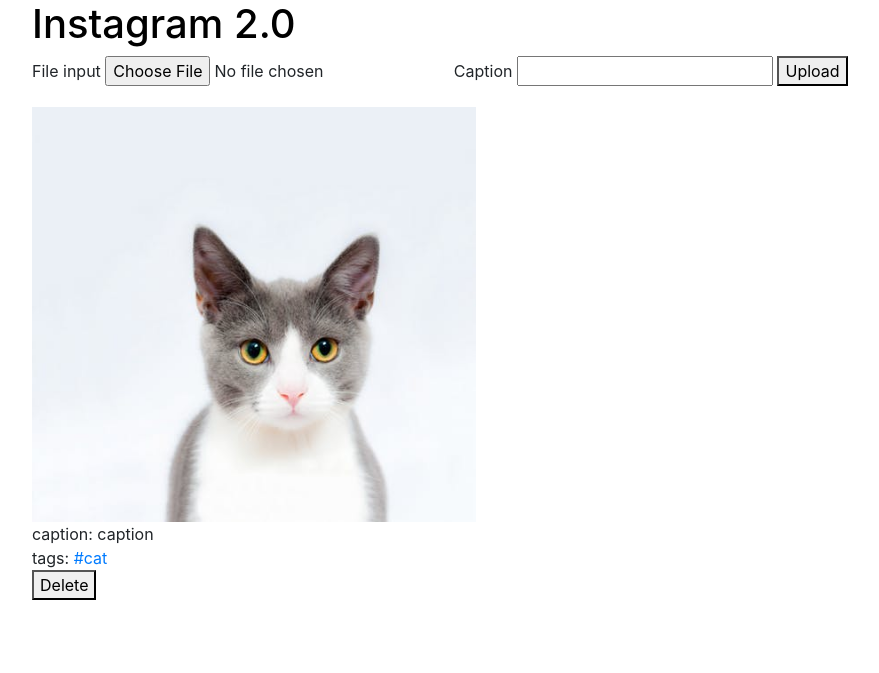
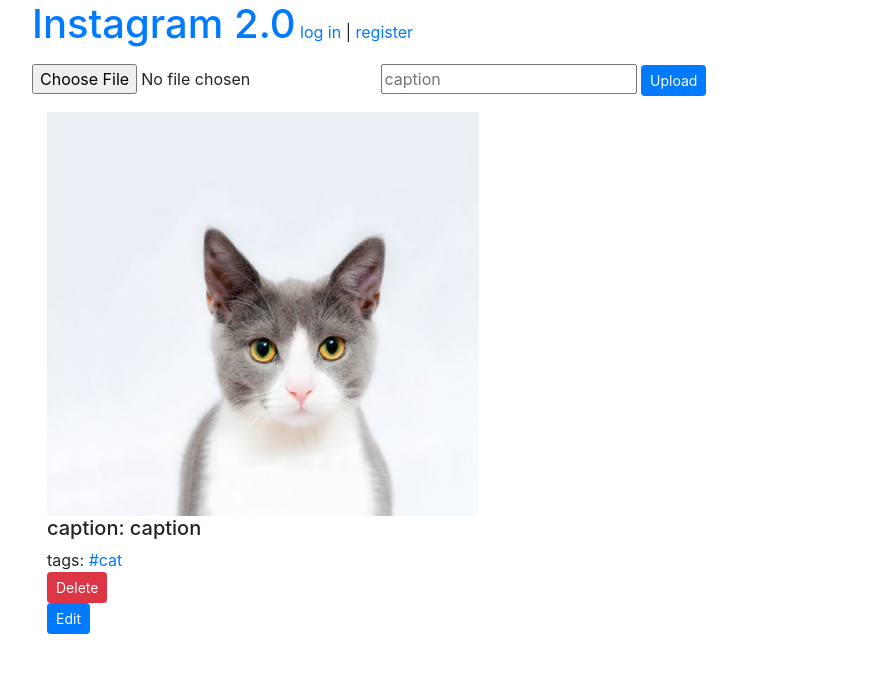
Before and after one commit to cassandrali/instagram-2.0, a Flask app: page / in a window 1280 px wide. Shown: the top 673 px of the page, without its empty margins (53-932 px from the left). Run offline with Flask 2, Linux system fonts and the light colour scheme; data comes from the database, SQL or seed files in the repository; both versions use the stored data as it was after the commit; parts of the project's set-up code (start-up, migrations or seed data) failed here and were passed over; some libraries are stand-ins or nearby versions.

Commit message:
added edit functionality to posts

```diff
--- a/instagram2/config.py
+++ b/instagram2/config.py
@@ -2,3 +2,4 @@ DEBUG = True
 SQLALCHEMY_DATABASE_URI = 'sqlite:///posts.db'
 SECRET_KEY = '+*\x7f\xcd;\xa9\xa7&\xf4\\\xfc\xedC@>(\x9b\xec\xa8)\x90i\x03\xaa'
 UPLOAD_FOLDER = '/Users/admin/Documents/instagramML/instagram2/static/images'
+SQLALCHEMY_TRACK_MODIFICATIONS = False
--- a/instagram2/static/css/main.css
+++ b/instagram2/static/css/main.css
@@ -1,4 +1,30 @@
-.page-header-link {
+/*.title > h1 > a {
+	text-decoration: none;
+	color: #000000;
+}*/
+
+.title_link {
 	text-decoration: none;
 	color: #000000;
 }
+
+/*a[href~=home] {
+	text-decoration: none;
+	color: #000000;
+}*/
+
+.title {
+	display: inline-block;
+}
+
+.login {
+	display: inline-block;
+}
+
+.btn-danger {
+	display: inline-block;
+}
+
+.edit-button {
+	display: inline-block;
+}
--- a/instagram2/templates/layout.html
+++ b/instagram2/templates/layout.html
@@ -5,50 +5,106 @@
 	<meta charset="utf-8">
 	<meta name="viewport" content="width=device-width, initial-scale=1, shrink-to-fit=no">
 
+	<script src="https://code.jquery.com/jquery-3.3.1.slim.min.js" integrity="sha384-q8i/X+965DzO0rT7abK41JStQIAqVgRVzpbzo5smXKp4YfRvH+8abtTE1Pi6jizo" crossorigin="anonymous"></script>
+	<script src="https://cdnjs.cloudflare.com/ajax/libs/popper.js/1.14.3/umd/popper.min.js" integrity="sha384-ZMP7rVo3mIykV+2+9J3UJ46jBk0WLaUAdn689aCwoqbBJiSnjAK/l8WvCWPIPm49" crossorigin="anonymous"></script>
+
 	<!-- Bootstrap CSS -->
-	<link rel="stylesheet" href="https://maxcdn.bootstrapcdn.com/bootstrap/4.0.0/css/bootstrap.min.css" integrity="sha384-Gn5384xqQ1aoWXA+058RXPxPg6fy4IWvTNh0E263XmFcJlSAwiGgFAW/dAiS6JXm" crossorigin="anonymous">
+	<link rel="stylesheet" href="https://stackpath.bootstrapcdn.com/bootstrap/4.1.3/css/bootstrap.min.css" integrity="sha384-MCw98/SFnGE8fJT3GXwEOngsV7Zt27NXFoaoApmYm81iuXoPkFOJwJ8ERdknLPMO" crossorigin="anonymous">
+
+	<!-- Boostrap JS -->
+	<script src="https://stackpath.bootstrapcdn.com/bootstrap/4.1.3/js/bootstrap.min.js" integrity="sha384-ChfqqxuZUCnJSK3+MXmPNIyE6ZbWh2IMqE241rYiqJxyMiZ6OW/JmZQ5stwEULTy" crossorigin="anonymous"></script>
 
 	<!-- Custom CSS -->
 	<link rel="stylesheet" type="text/css" href="/static/css/main.css">
 
 	<title>Instagram 2.0</title>
+	<a href="{{ url_for('index') }}"></a>
 </head>
 <body>
+	{% with messages = get_flashed_messages() %}
+		{% if messages %}
+			{% for message in messages %}
+				<div class="alert alert-primary" role="alert">
+					<h2>Error: {{ message }}</h2>
+				</div>
+			{% endfor %}
+		{% endif %}
+	{% endwith %}
 	<div class="container">
 		<div class="page-header">
-			<h1><a class="page-header-link" href="{{ url_for('index') }}">Instagram 2.0</a></h1>
+			<div class="title">
+				<h1><a class="title-link" href="{{ url_for('index') }}">Instagram 2.0</a></h1>
+			</div>
+			<div class="login">
+				<a href="{{ url_for('index') }}">log in </a>|
+				<a href="{{ url_for('index') }}">register</a>
+			</div>
 			<h2>{% if tag_name_header is defined %}displaying all posts with #{{ tag_name_header }}{% endif %}</h2>
 		</div>
 
 	  <!-- HANDLES FORM UPLOAD -->
 	  <form method="POST" action= "{{ url_for('upload') }}" enctype="multipart/form-data">
 	  	<div class="form-group">
-	  		<label for="inputFile">File input</label>
-		  	<input type="file" name="inputFile" />
-		  	<label for="caption">Caption</label>
-		  	<input id="caption" name="caption" type="text" />
-		  	<button type="submit">Upload</button>
-		 </div>
+		  	<input type="file" name="inputFile">
+		  	<input id="caption" name="caption" type="text" placeholder="caption">
+		  	<button type="submit" class="btn btn-primary btn-sm">Upload</button>
+		  </div>
 	  </form>
-
-	</div>
 
 	<!-- POSTS -->
 	{% for post in posts %}
 		<div class="container">
 			<img src=" {{ url_for('static', filename=post.imagepath) }}" width=40%>
-			<div>caption: {{ post.caption }}</div>
+			<div class="caption"><h5>caption: {{ post.caption }}</h5></div>
 			<div>
+				<!-- TAGS -->
 				tags:
 				{% for tag in post.tags %}
 					<a href="{{ url_for('display_posts_with_specified_tag', tag_name=tag.name) }}">#{{ tag.name }}</a>
 				{% endfor %}
 			</div>
+			<!-- DELETE BUTTON -->
 			<form method="POST" action="{{ url_for('delete', id=post.id) }}">
-				<button type="submit">Delete</button>
+				<button type="submit button" class="btn btn-danger btn-sm">Delete</button>
 			</form>
+			<!-- EDIT BUTTON -->
+			<button type="button" class="btn btn-primary btn-sm edit-button" data-toggle="modal" href="#myModal">Edit</button>
+
+			<!-- Modal -->
+			<div id="myModal" class="modal">
+			  <div class="modal-dialog">
+
+			    <!-- Modal content-->
+			    <div class="modal-content">
+			      <div class="modal-header">
+			        <button type="button" class="close" data-dismiss="modal">&times;</button>
+			        <h4 class="modal-title">Edit</h4>
+			      </div>
+
+			      <!-- modal body -->
+			      <form method="POST" action= "{{ url_for('edit', id=post.id) }}" enctype="multipart/form-data">
+				      <div class="form-group">
+			  				<label for="caption">Caption</label>
+			  				<input id="caption" name="caption" type="text" value="{{ post.caption }}" />
+			  				<label for="tags">Tags</label>
+			  				<input id="tags" name="tags" type="text" value="#{{ post.tags | join('#', attribute='name') }}"/>
+			  				<button type="submit">Update</button>
+			 				</div>
+		 				</form>
+
+			      <div class="modal-footer">
+			        <button type="button" class="btn btn-default" data-dismiss="modal">Close</button>
+			      </div>
+			    </div>
+
+			  </div>
+			</div>
+
 		</div>
 	{% endfor %}
+	</div>
+	<script>
+	</script>
 
 </body>
 </html>
--- a/instagram2/views.py
+++ b/instagram2/views.py
@@ -1,4 +1,5 @@
 from instagram2 import app, db
+from forms import LoginForm, RegisterForm
 from models import Post, Tag
 from flask import render_template, request, redirect, url_for, jsonify, json, flash
 from werkzeug import secure_filename
@@ -17,7 +18,7 @@ def index():
 def upload():
 	# check if the post request has the file part
 	if 'inputFile' not in request.files:
-		flash('No file part')
+		flash('No file input')
 		return redirect(url_for('index'))
 	file = request.files['inputFile']
 	# if user does not select file, browser also
@@ -44,14 +45,71 @@ def upload():
 @app.route('/delete/<int:id>', methods=['POST'])
 def delete(id):
 	post = Post.query.get(id) #TODO: DELETE CORRESPONDING TAGS
-	db.session.delete(post)
+
+	delete_tags(post)
+
+	db.session.delete(post) # deletes the post
 	db.session.commit()
+	return redirect(url_for('index'))
+
+# endpoint to edit an image's caption and tags
+@app.route('/edit/<int:id>', methods=['POST'])
+def edit(id):
+	# query for post to be edited
+	post = Post.query.get(id)
+
+	delete_tags(post)
+
+	# get new caption and tags
+	new_caption = request.form['caption']
+	print('NEW CAPTION: ' + new_caption)
+	new_tags = request.form['tags'] # assume that it's a string in the format #dog#cat#whatever
+	print('NEW TAGS: ' + new_tags)
+	new_tags = "".join(new_tags.split()) # remove all whitespace, string type
+	print('NEW TAGS WITH WHITESPACE REMOVED: ' + new_tags)
+	new_tag_list = new_tags.split('#')
+
+	for new_tag in new_tag_list:
+		print('TAG IN NEW TAG LIST: ' + new_tag)
+		if new_tag:
+			print (new_tag + ' IS NOT EMPTY')
+			new_tag_object = Tag.query.filter_by(name=new_tag).first()
+			if new_tag_object == None:
+				new_tag_object = Tag(name=new_tag)
+				db.session.add(new_tag_object)
+				print("DB DOES NOT CONTAIN " + new_tag + ". ADD IT TO DB")
+
+			new_tag_object.owners.append(post) # associate each NEW tag with the post
+
+	# update post's caption in database
+	post.caption = new_caption
+
+	db.session.commit()
+
 	return redirect(url_for('index'))
 
 @app.route("/<tag_name>")
 def display_posts_with_specified_tag(tag_name):
 	posts = Tag.query.filter_by(name=tag_name).first().owners
 	return render_template('layout.html', posts=posts, tag_name_header=tag_name)
+
+@app.route("/login")
+def login():
+	form = LoginForm()
+
+	if form.validate_on_submit():
+		return render_template('login.html', form=form) # PLACEHOLDER
+
+	return render_template('login.html', form=form)
+
+@app.route("/register")
+def register():
+	form = RegisterForm()
+
+	if form.validate_on_submit():
+		return render_template('login.html', form=form) #PLACEHOLDER
+
+	return render_template('register.html', form=form)
 
 # allow images only
 ALLOWED_EXTENSIONS = set(['png', 'jpg', 'jpeg', 'gif'])
@@ -93,7 +151,11 @@ def add_to_database(file):
 
 	db.session.commit()
 
-# returns JSON of all image posts
-# @app.route('/api/posts')
-# def retrieve_images():
-# 	return json.dumps([p.as_dict() for p in Post.query.all()][::-1])
+# delete these
+def delete_tags(post):
+	tags_to_be_deleted = post.tags.copy() #challenge
+	for i in range(len(tags_to_be_deleted)):
+		tag_to_be_deleted = tags_to_be_deleted[i]
+		tag_to_be_deleted.owners.remove(post) # remove association between Tag and Post
+		if tag_to_be_deleted.owners.first() == None: # deletes Tag objects which have no posts
+			db.session.delete(tag_to_be_deleted)
```
Also changed, not shown: instagram2/forms.py (+14 -4 lines), instagram2/templates/login.html (added, +23 -0 lines), instagram2/templates/register.html (added, +20 -0 lines), instagram2/posts.db.
